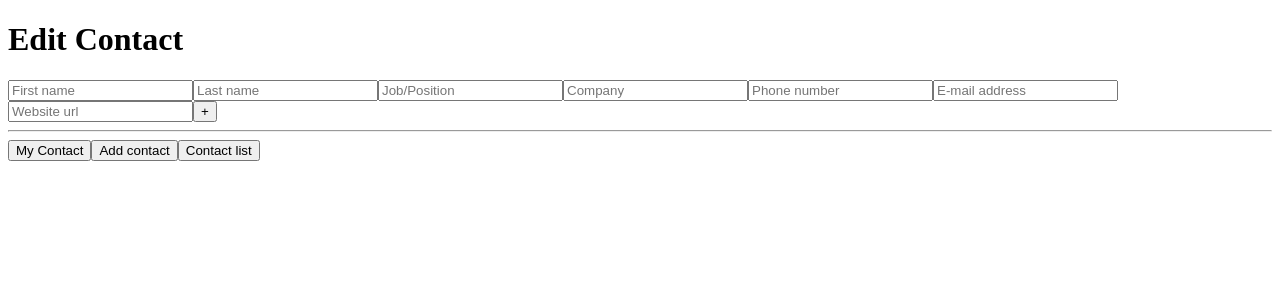
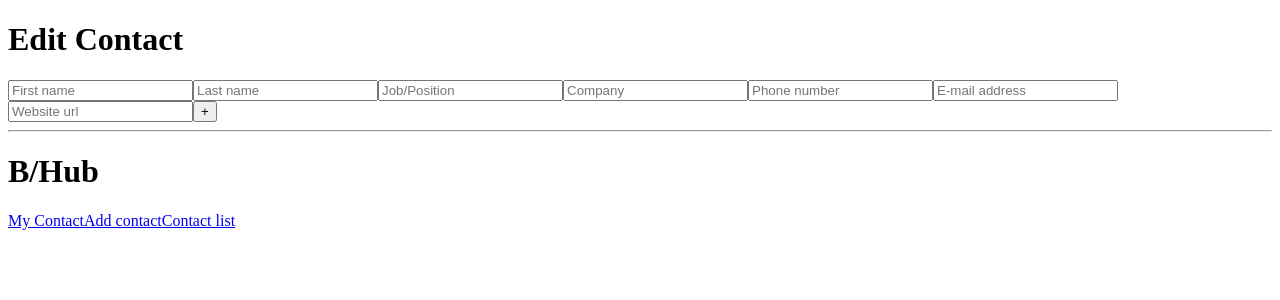
Before and after one commit to raimartontsch/capstone-project-nextjs, a Next.js app: page /add-contact in a window 1280 px wide. Shown: the top 300 px of the page. Built offline with nearby package versions, Linux system fonts and the light colour scheme.

Commit message:
Implement Layout.js and restructure layout for navigation

```diff
--- a/pages/_app.js
+++ b/pages/_app.js
@@ -1,5 +1,16 @@
+import React from 'react';
+import Layout from '../src/components/Layout/Layout';
+import Home from '.';
+
 function MyApp({ Component, pageProps }) {
-	return <Component {...pageProps} />;
+	return (
+		<>
+			<Component {...pageProps} />{' '}
+			<Layout>
+				<Home />
+			</Layout>
+		</>
+	);
 }
 
 export default MyApp;
--- a/pages/add-contact.js
+++ b/pages/add-contact.js
@@ -1,11 +1,5 @@
-import Footer from '../src/components/Footer';
 import MyContactDetailForm from '../src/components/MyContactDetailForm';
 
 export default function addContactPage() {
-	return (
-		<>
-			<MyContactDetailForm />
-			<Footer />
-		</>
-	);
+	return <MyContactDetailForm />;
 }
--- a/pages/index.js
+++ b/pages/index.js
@@ -1,10 +1,3 @@
-import Footer from '../src/components/Footer';
-
 export default function Home() {
-	return (
-		<>
-			<h1>B/Hub</h1>
-			<Footer />
-		</>
-	);
+	return <h1>B/Hub</h1>;
 }
--- a/pages/profile/[id].js
+++ b/pages/profile/[id].js
@@ -1,5 +1,4 @@
 import { useRouter } from 'next/router';
-import Footer from '../../src/components/Footer';
 import useStore from '../../src/components/Store';
 
 export default function Profile() {
@@ -18,7 +17,6 @@ export default function Profile() {
 			<p>{profile[0]?.phone}</p>
 			<p>{profile[0]?.email}</p>
 			<p>{profile[0]?.website}</p>
-			<Footer />
 		</>
 	);
 }
--- a/pages/profile/my-contact.js
+++ b/pages/profile/my-contact.js
@@ -1,5 +1,4 @@
 import dynamic from 'next/dynamic';
-import Footer from '../../src/components/Footer';
 import useStore from '../../src/components/Store';
 
 export default function MyContact() {
@@ -10,7 +9,6 @@ export default function MyContact() {
 	//const myProfile = myContacts.filter(contact => contact.id === contact[0].id);
 
 	return (
-		<>
 		<SingleContactCard
 			key={myContacts?.id}
 			id={myContacts?.id}
@@ -23,7 +21,5 @@ export default function MyContact() {
 			website={myContacts?.website}
 			edit={myContacts?.edit}
 		/>
-			<Footer />
-		</>
 	);
 }
--- /dev/null
+++ b/src/components/Layout/Layout.js
@@ -0,0 +1,10 @@
+import React from 'react';
+import Nav from '../Nav';
+
+export default function Layout({ children }) {
+	return (
+		<>
+			<main>{children}</main> <Nav />{' '}
+		</>
+	);
+}
--- a/src/components/Footer.js
+++ b/src/components/Nav.js
@@ -4,13 +4,13 @@ export default function Footer() {
 	return (
 		<>
 			<Link type="button" href="/profile/my-contact">
-				<button type="button">My Contact</button>
+				<a type="button">My Contact</a>
 			</Link>
 			<Link type="button" href="/add-contact">
-				<button type="button">Add contact</button>
+				<a type="button">Add contact</a>
 			</Link>
 			<Link type="button" href="/contact-list">
-				<button type="button">Contact list</button>
+				<a type="button">Contact list</a>
 			</Link>
 		</>
 	);
```
Also changed, not shown: pages/contact-list.js (+1 -7 lines). Lines whose indentation alone changed are shown as unchanged.
